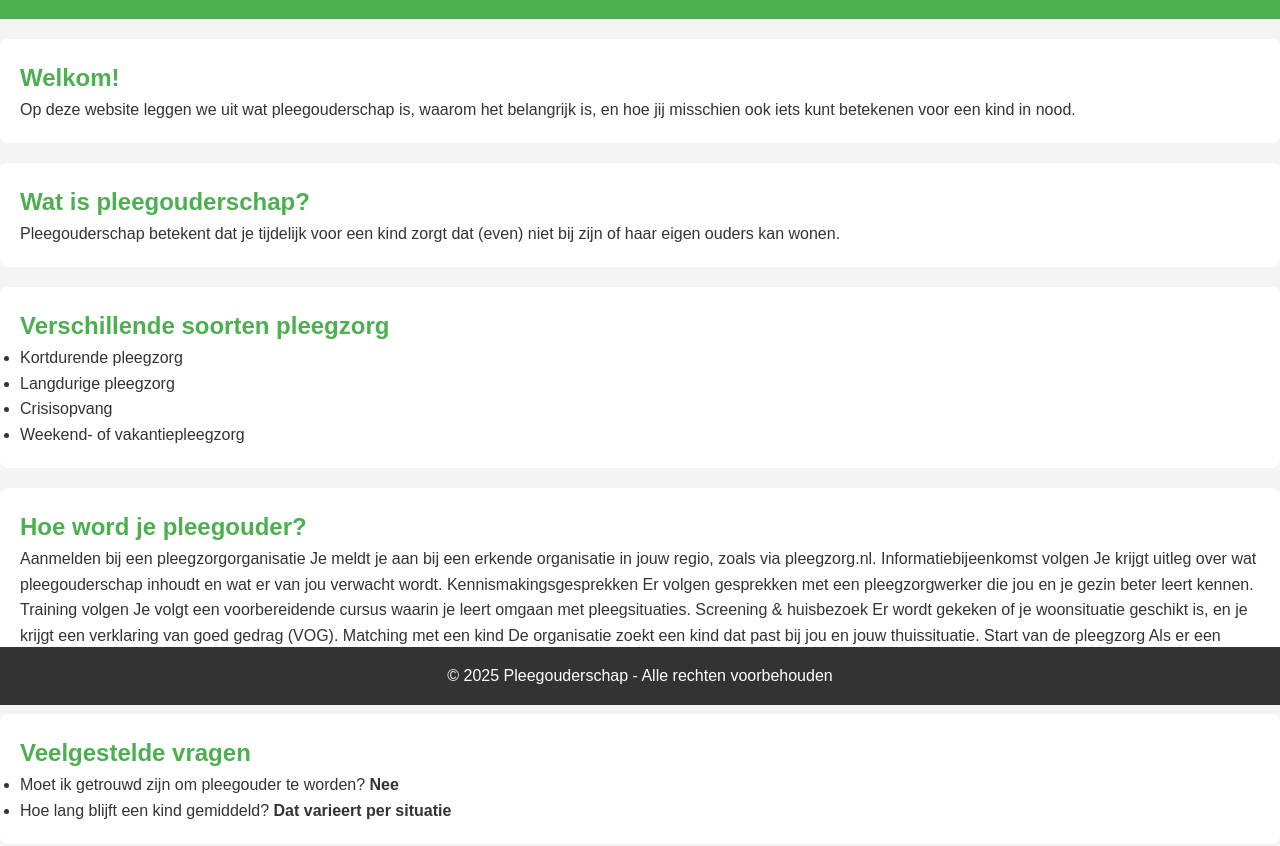
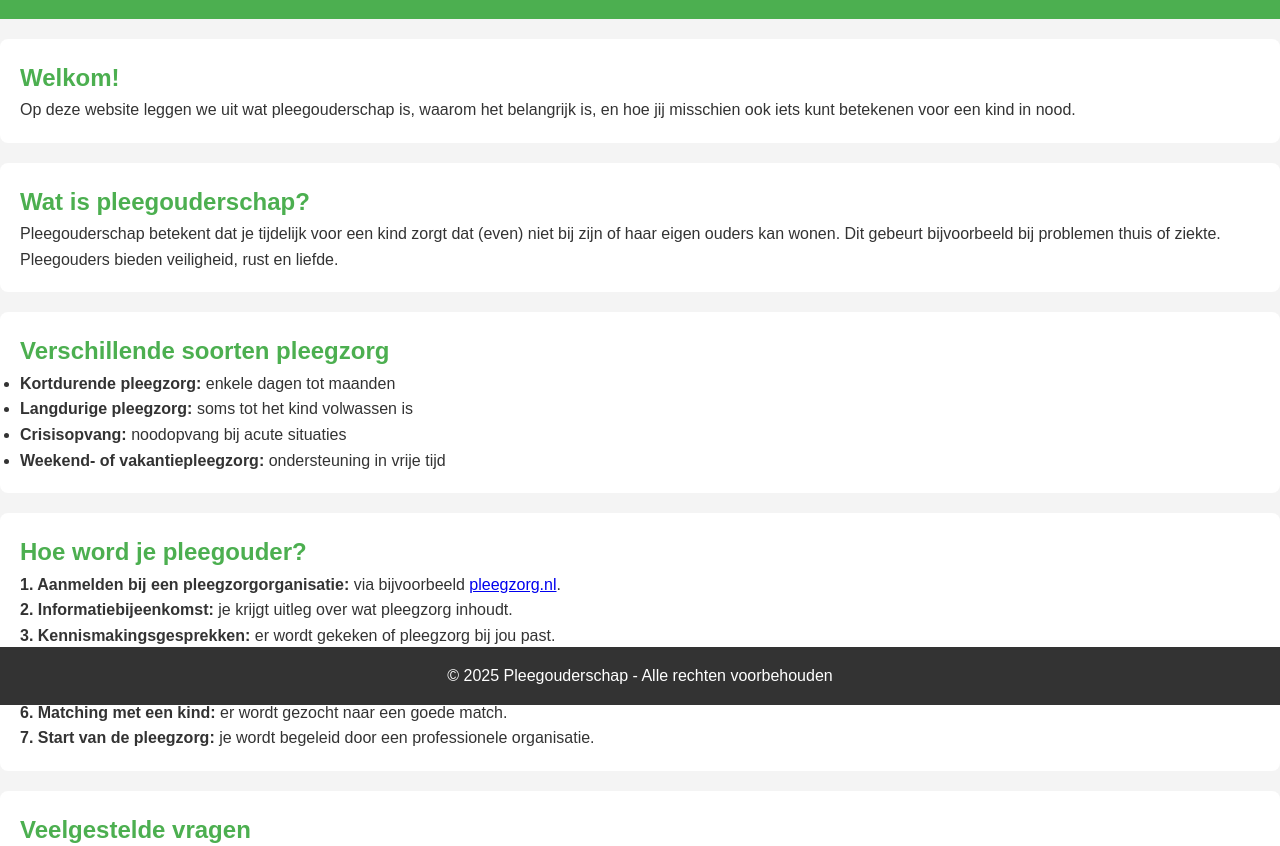
Before and after one commit to z9385/pleegouderschap-site, a plain HTML site: page index.html in a window 1280 px wide. Shown: the part 95-941 px from the top of the page. Drawn offline with Linux system fonts and the light colour scheme.

Commit message:
Update index.html

```diff
--- a/index.html
+++ b/index.html
@@ -28,54 +28,46 @@
 
     <section id="wat">
         <h2>Wat is pleegouderschap?</h2>
-        <p>Pleegouderschap betekent dat je tijdelijk voor een kind zorgt dat (even) niet bij zijn of haar eigen ouders kan wonen.</p>
+        <p>Pleegouderschap betekent dat je tijdelijk voor een kind zorgt dat (even) niet bij zijn of haar eigen ouders kan wonen. Dit gebeurt bijvoorbeeld bij problemen thuis of ziekte. Pleegouders bieden veiligheid, rust en liefde.</p>
     </section>
 
     <section id="soorten">
         <h2>Verschillende soorten pleegzorg</h2>
         <ul>
-            <li>Kortdurende pleegzorg</li>
-            <li>Langdurige pleegzorg</li>
-            <li>Crisisopvang</li>
-            <li>Weekend- of vakantiepleegzorg</li>
+            <li><strong>Kortdurende pleegzorg:</strong> enkele dagen tot maanden</li>
+            <li><strong>Langdurige pleegzorg:</strong> soms tot het kind volwassen is</li>
+            <li><strong>Crisisopvang:</strong> noodopvang bij acute situaties</li>
+            <li><strong>Weekend- of vakantiepleegzorg:</strong> ondersteuning in vrije tijd</li>
         </ul>
     </section>
 
     <section id="hoe">
         <h2>Hoe word je pleegouder?</h2>
-        <p>Aanmelden bij een pleegzorgorganisatie
-Je meldt je aan bij een erkende organisatie in jouw regio, zoals via pleegzorg.nl.
-
-Informatiebijeenkomst volgen
-Je krijgt uitleg over wat pleegouderschap inhoudt en wat er van jou verwacht wordt.
-
-Kennismakingsgesprekken
-Er volgen gesprekken met een pleegzorgwerker die jou en je gezin beter leert kennen.
-
-Training volgen
-Je volgt een voorbereidende cursus waarin je leert omgaan met pleegsituaties.
-
-Screening & huisbezoek
-Er wordt gekeken of je woonsituatie geschikt is, en je krijgt een verklaring van goed gedrag (VOG).
-
-Matching met een kind
-De organisatie zoekt een kind dat past bij jou en jouw thuissituatie.
-
-Start van de pleegzorg
-Als er een match is, begint je avontuur als pleegouder. Je krijgt altijd begeleiding en ondersteuning..</p>
+        <p>
+            <strong>1. Aanmelden bij een pleegzorgorganisatie:</strong> via bijvoorbeeld <a href="https://www.pleegzorg.nl" target="_blank">pleegzorg.nl</a>.<br>
+            <strong>2. Informatiebijeenkomst:</strong> je krijgt uitleg over wat pleegzorg inhoudt.<br>
+            <strong>3. Kennismakingsgesprekken:</strong> er wordt gekeken of pleegzorg bij jou past.<br>
+            <strong>4. Training:</strong> je leert omgaan met verschillende situaties.<br>
+            <strong>5. Screening & huisbezoek:</strong> inclusief VOG (verklaring van goed gedrag).<br>
+            <strong>6. Matching met een kind:</strong> er wordt gezocht naar een goede match.<br>
+            <strong>7. Start van de pleegzorg:</strong> je wordt begeleid door een professionele organisatie.
+        </p>
     </section>
 
     <section id="faq">
         <h2>Veelgestelde vragen</h2>
         <ul>
-            <li>Moet ik getrouwd zijn om pleegouder te worden? <strong>Nee</strong></li>
-            <li>Hoe lang blijft een kind gemiddeld? <strong>Dat varieert per situatie</strong></li>
+            <li><strong>Moet ik getrouwd zijn om pleegouder te worden?</strong> Nee, ook alleenstaanden en samenwonenden kunnen pleegouder worden.</li>
+            <li><strong>Krijg ik hulp als pleegouder?</strong> Ja, je krijgt begeleiding en een financiële vergoeding.</li>
+            <li><strong>Hoe lang blijft een kind gemiddeld?</strong> Dat varieert: van enkele dagen tot meerdere jaren.</li>
+            <li><strong>Mag ik zelf kiezen welk kind ik opvang?</strong> Ja, jij wordt betrokken bij de matching.</li>
         </ul>
     </section>
 
     <section id="contact">
         <h2>Meer weten of zelf pleegouder worden?</h2>
-        <p>Neem contact op met een erkende pleegzorgorganisatie in jouw buurt.</p>
+        <p>Neem contact op met een erkende pleegzorgorganisatie in jouw buurt of bezoek <a href="https://www.pleegzorg.nl" target="_blank">pleegzorg.nl</a>.</p>
+        <p><strong>Credits:</strong> Arno Ceulemans / PurrflyIV op Snapchat, Diana (Noah) Avci & Kwinten Bogemans</p>
     </section>
 
     <footer>
```
